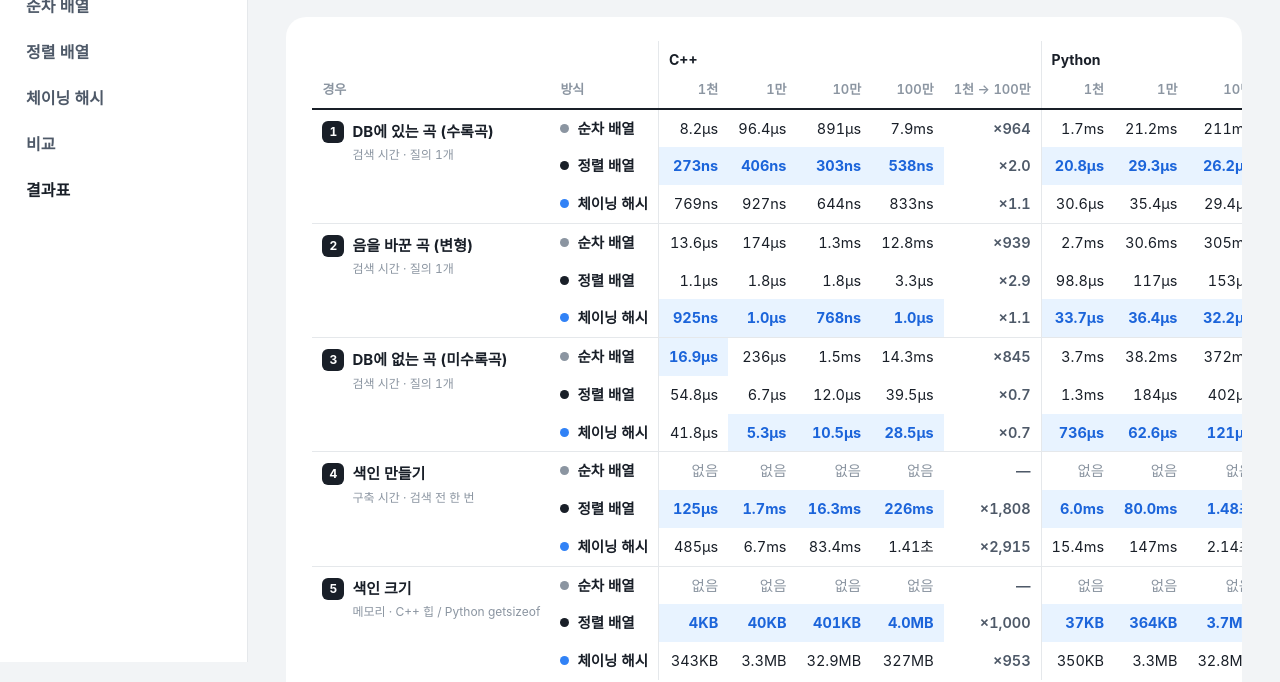
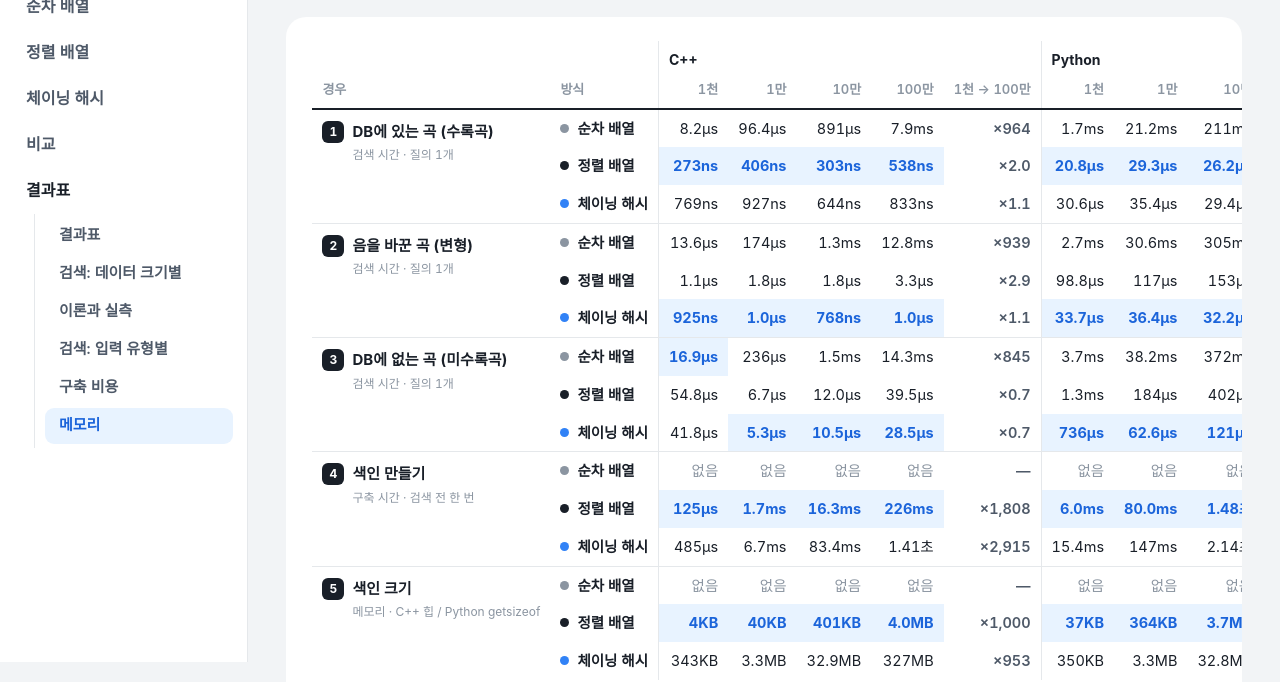
Before and after one commit to tae-uk-k/melody-search, a plain HTML site: page results.html in a window 1280 px wide. Shown: the part 138-820 px from the top of the page. Drawn offline with Linux system fonts and the light colour scheme; a web font is replaced by a local one.

Commit message:
결과표 페이지에 목차 추가

```diff
--- a/results.html
+++ b/results.html
@@ -70,12 +70,15 @@ svg .hit{fill:transparent}
 <aside class="side">
   <p class="brand"><svg class="logo" viewBox="0 0 24 24" aria-hidden="true"><ellipse cx="6.6" cy="18.2" rx="3.7" ry="2.8" transform="rotate(-20 6.6 18.2)"/><ellipse cx="18" cy="16.2" rx="3.7" ry="2.8" transform="rotate(-20 18 16.2)"/><rect x="9.2" y="5.2" width="1.9" height="13"/><rect x="20.6" y="3.2" width="1.9" height="13"/><path d="M9.2 5.2 22.5 2.6v3.4L9.2 8.6z"/></svg>최장 멜로디 검색</p>
   <nav class="tabs" aria-label="페이지"><a href="index.html">문제 정의</a><a href="linear.html">순차 배열</a><a href="sorted.html">정렬 배열</a><a href="hash.html">체이닝 해시</a><a href="compare.html">비교</a><a href="results.html" aria-current="page">결과표</a></nav>
+  <nav class="steps" aria-label="목차"><div class="grp"><div class="pills" id="toc">
+    <a href="#table">결과표</a><a href="#g-size">검색: 데이터 크기별</a><a href="#g-theory">이론과 실측</a><a href="#g-type">검색: 입력 유형별</a><a href="#g-build">구축 비용</a><a href="#g-mem">메모리</a>
+  </div></div></nav>
 </aside>
 <div class="content">
 <main class="doc wide">
   <h1>실험 결과표</h1>
   <p class="lead">C++·Python 실측. 데이터 수 N(항목) 1천~100만 중 1천·1만·10만·100만. 입력 16칸, 유형마다 질의 50개, 반복 측정 중앙값.</p>
-  <section>
+  <section id="table">
 <table class="rt">
 <thead><tr class="top"><th></th><th></th><th class="lang" colspan="5">C++</th><th class="lang" colspan="5">Python</th><th class="lang">Python ÷ C++</th></tr>
 <tr><th class="l">경우</th><th class="l">방식</th><th class="lang">1천</th><th class="">1만</th><th class="">10만</th><th class="">100만</th><th>1천 → 100만</th><th class="lang">1천</th><th class="">1만</th><th class="">10만</th><th class="">100만</th><th>1천 → 100만</th><th class="lang">100만</th></tr></thead>
@@ -288,5 +291,21 @@ bars('c-mem', [['원곡 데이터', 'data'], ['정렬 배열 색인', 'sorted'],
   [g, ['cpp', 'py'].map(l => [g, m, l, MEM[l][m]])]), true, { bw: 56, in: 6, gg: 120, fmt: mfmt, tick: mtick });
 }
 </script>
+<script>
+// 읽는 중인 절을 왼쪽 목차에 표시 (비교 페이지와 같은 방식)
+{
+const links = [...document.querySelectorAll('#toc a')];
+const secs = [...document.querySelectorAll('.doc section')];
+const mark = id => links.forEach(a => a.classList.toggle('on', a.hash === '#' + id));
+const update = () => {
+  let cur = secs[0];
+  for (const sec of secs) if (sec.getBoundingClientRect().top < innerHeight * .35) cur = sec;
+  if (innerHeight + scrollY >= document.documentElement.scrollHeight - 4) cur = secs[secs.length - 1];
+  mark(cur.id);
+};
+addEventListener('scroll', update, { passive: true });
+update();
+}
+</script>
 </body>
 </html>
```
